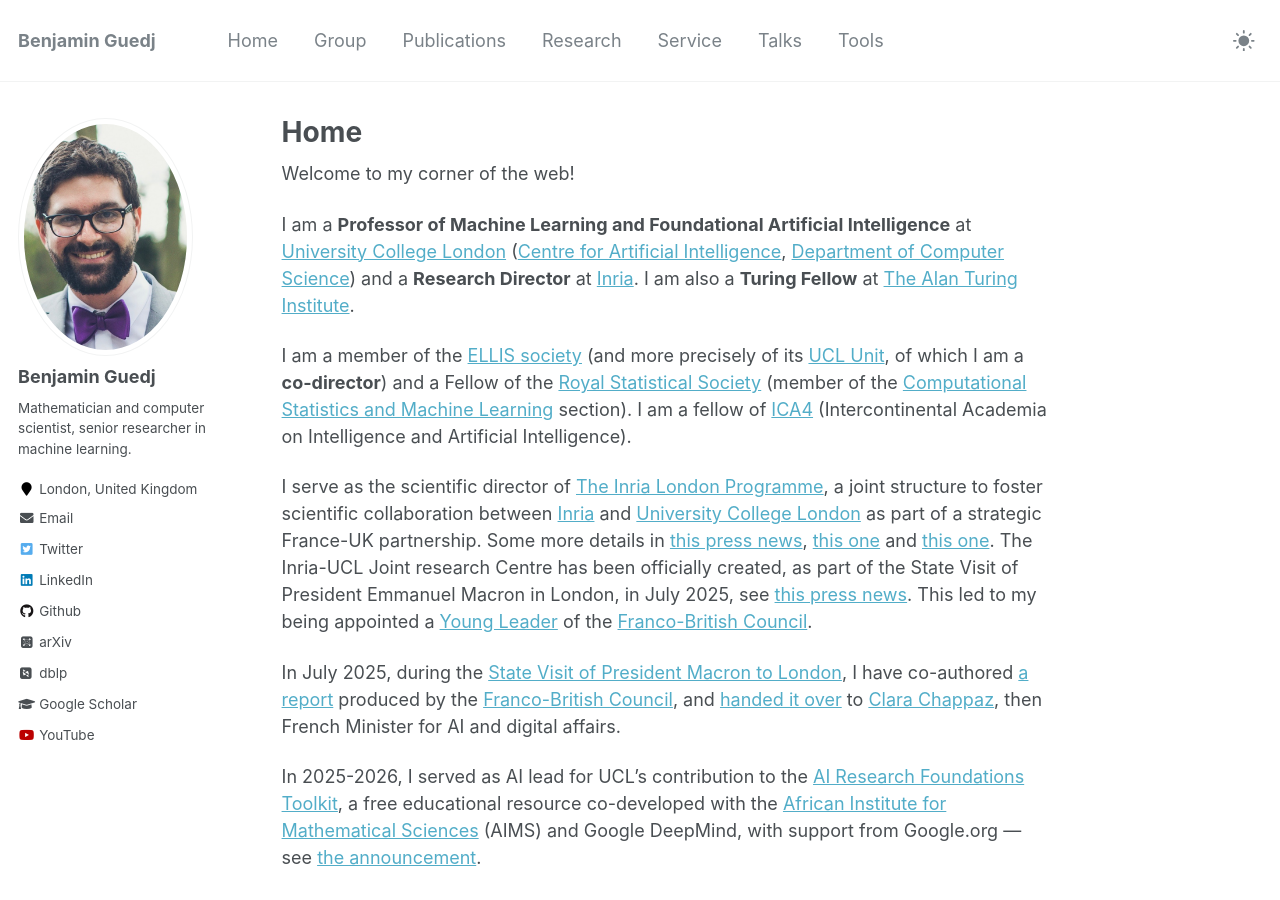
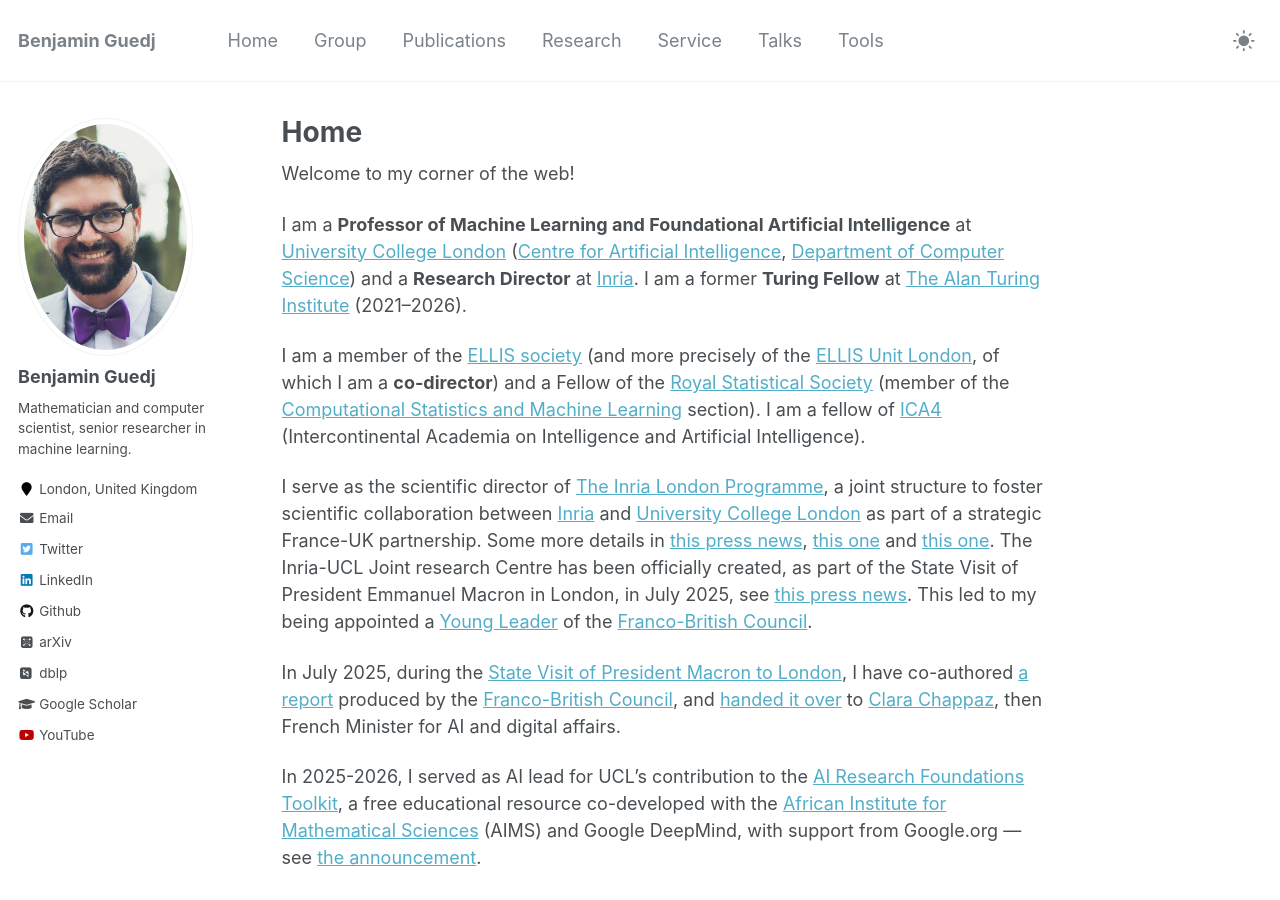
Before and after one commit to bguedj/bguedj.github.io, a Jekyll site: the page built from _pages/about.md, in a window 1280 px wide and 900 px high. Built offline with Jekyll 4.4.1, drawn with Linux system fonts in a browser that asks for light colours; some web fonts are replaced; some of the changed text lies outside the part shown.

Commit message:
Accueil : former Turing Fellow (2021-2026), ELLIS Unit London

```diff
--- a/_pages/about.md
+++ b/_pages/about.md
@@ -13,9 +13,9 @@
 
 I am a **Professor of Machine Learning and Foundational Artificial Intelligence** at [University College London](https://www.ucl.ac.uk) ([Centre for Artificial Intelligence](https://www.ucl.ac.uk/ai-centre/), [Department of Computer Science](https://www.ucl.ac.uk/computer-science/)) and a **Research Director** at [Inria](http://www.inria.fr/).
 <!-- (affiliated with the [Modal research team](https://team.inria.fr/modal/) from the [Lille - Nord Europe research centre](https://www.inria.fr/fr/centre-inria-lille-nord-europe)).  -->
-I am also a **Turing Fellow** at [The Alan Turing Institute](https://www.turing.ac.uk).
+I am a former **Turing Fellow** at [The Alan Turing Institute](https://www.turing.ac.uk) (2021--2026).
 
-I am a member of the [ELLIS society](https://ellis.eu) (and more precisely of its [UCL Unit](https://ucl-ellis.github.io), of which I am a **co-director**) and a Fellow of the [Royal Statistical Society](https://rss.org.uk) (member of the [Computational Statistics and Machine Learning](https://rss.org.uk/membership/rss-groups-and-committees/sections/statistical-computing/) section). I am a fellow of [ICA4](https://www.intercontinental-academia.org/fellows) (Intercontinental Academia on Intelligence and Artificial Intelligence).
+I am a member of the [ELLIS society](https://ellis.eu) (and more precisely of the [ELLIS Unit London](https://ucl-ellis.github.io), of which I am a **co-director**) and a Fellow of the [Royal Statistical Society](https://rss.org.uk) (member of the [Computational Statistics and Machine Learning](https://rss.org.uk/membership/rss-groups-and-committees/sections/statistical-computing/) section). I am a fellow of [ICA4](https://www.intercontinental-academia.org/fellows) (Intercontinental Academia on Intelligence and Artificial Intelligence).
 
 I serve as the scientific director of [The Inria London Programme](https://london.inria.fr), a joint structure to foster scientific collaboration between [Inria](http://www.inria.fr/) and [University College London](https://www.ucl.ac.uk) as part of a strategic France-UK partnership. Some more details in [this press news](https://www.inria.fr/fr/machine-learning-comment-allier-performance-dapprentissage-et-sobriete-numerique), [this one](https://www.ucl.ac.uk/computer-science/news/2021/feb/ucl-and-inria-announce-new-collaborative-research-venture) and [this one](https://www.inria.fr/fr/inria-university-college-london-ucl-partenariat-joint-center?mtm_campaign=Le%20Fil%20scientifique%20–%20mars%202024&mtm_kwd=University%20College%20London). The Inria-UCL Joint research Centre has been officially created, as part of the State Visit of President Emmanuel Macron in London, in July 2025, see [this press news](https://www.ucl.ac.uk/news/2025/jul/french-president-joins-ucl-and-deepmind-leaders-discuss-franco-british-ai-collaboration).
 This led to my being appointed a [Young Leader](https://francobritish.org/en/young-leaders/) of the [Franco-British Council](https://francobritish.org/en/home/).
@@ -64,7 +64,7 @@
 
 ### In a nutshell
 
-- *2021--present:* **Turing Fellow**, [The Alan Turing Institute](https://www.turing.ac.uk), UK
+- *2021--2026:* **Turing Fellow**, [The Alan Turing Institute](https://www.turing.ac.uk), UK
 - *2018--present*: **Professor of Machine Learning and Foundational Artificial Intelligence** (formerly Principal Research Fellow), [University College London](https://www.ucl.ac.uk), [Department of Computer Science](https://www.ucl.ac.uk/computer-science/), UK
 - *2014--present*: **Research Director** (formerly Research Scientist), [Inria](http://www.inria.fr/), France
 - 2014: **postdoctoral researcher**, [Sorbonne Université](https://www.sorbonne-universite.fr), France
```
